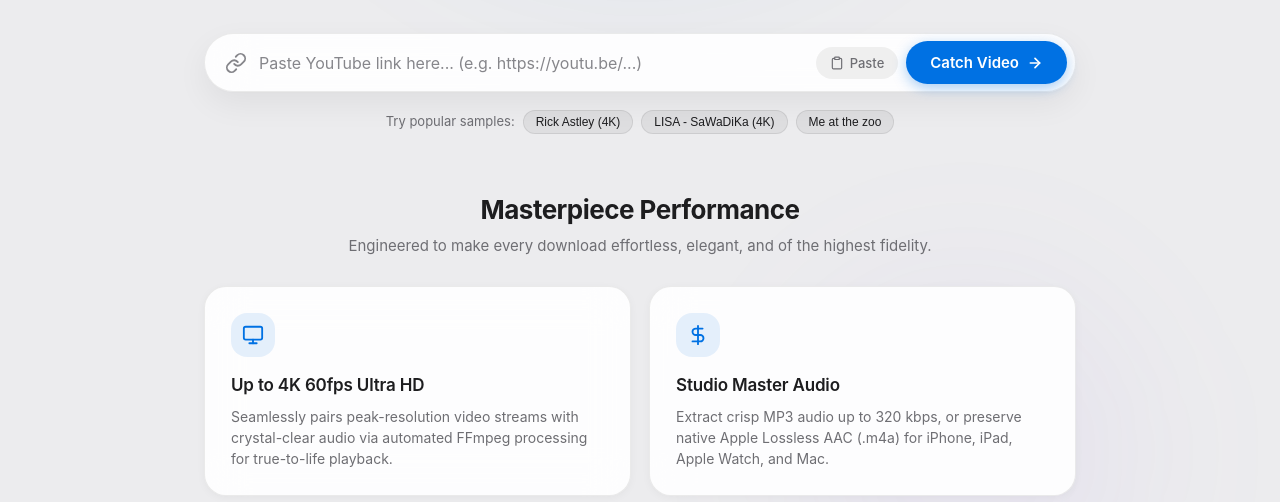
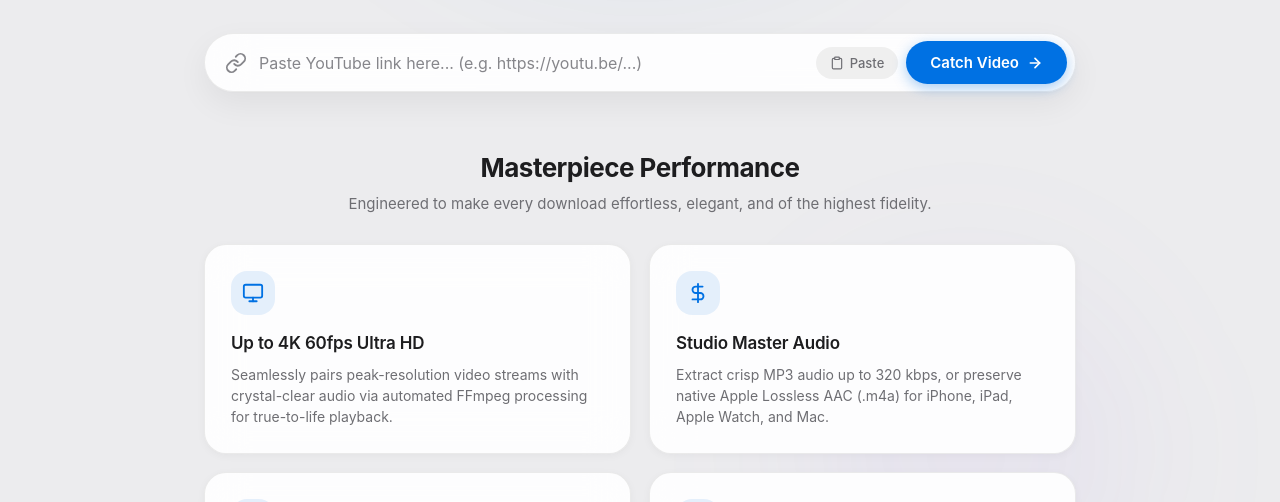
Before and after one commit to tonhonnnnn/CatchFromU, a website: page public/index.html in a window 1280 px wide. Shown: the part 298-800 px from the top of the page. Drawn offline with Linux system fonts and the light colour scheme.

Commit message:
Remove sample clips bar for a clean and ban-free interface

```diff
--- a/public/app.js
+++ b/public/app.js
@@ -48,7 +48,6 @@ document.addEventListener('DOMContentLoaded', () => {
   const txtHeroSubtitle = document.getElementById('txtHeroSubtitle');
   const txtPasteBtn = document.getElementById('txtPasteBtn');
   const txtCatchBtn = document.getElementById('txtCatchBtn');
-  const txtSamplesPrompt = document.getElementById('txtSamplesPrompt');
   const txtLoadingTitle = document.getElementById('txtLoadingTitle');
   const txtLoadingSubtitle = document.getElementById('txtLoadingSubtitle');
   const txtSegmentVideo = document.getElementById('txtSegmentVideo');
@@ -221,7 +220,6 @@ document.addEventListener('DOMContentLoaded', () => {
     pasteBtn.title = lang === 'en' ? 'Paste from clipboard' : 'วางจากคลิปบอร์ด';
     txtCatchBtn.textContent = t.catchBtn;
     clearBtn.title = lang === 'en' ? 'Clear' : 'ล้าง';
-    txtSamplesPrompt.textContent = t.samplesPrompt;
 
     txtLoadingTitle.textContent = t.loadingTitle;
     txtLoadingSubtitle.textContent = t.loadingSubtitle;
@@ -385,16 +383,6 @@ document.addEventListener('DOMContentLoaded', () => {
   catchBtn.addEventListener('click', (e) => {
     e.preventDefault();
     fetchVideoDetails();
-  });
-
-  // Quick Samples
-  document.querySelectorAll('.sample-chip').forEach(chip => {
-    chip.addEventListener('click', (e) => {
-      e.preventDefault();
-      urlInput.value = chip.dataset.url;
-      clearBtn.style.display = 'flex';
-      fetchVideoDetails();
-    });
   });
 
   // 4. Alerts
--- a/public/index.html
+++ b/public/index.html
@@ -98,14 +98,6 @@
           </button>
         </div>
       </div>
-    </div>
-
-    <!-- Quick Samples -->
-    <div class="samples-row">
-      <span id="txtSamplesPrompt">ลองทดสอบคลิปตัวอย่าง:</span>
-      <button type="button" class="sample-chip" data-url="https://www.youtube.com/watch?v=dQw4w9WgXcQ">Rick Astley (4K)</button>
-      <button type="button" class="sample-chip" data-url="https://youtu.be/FyS5dAywkEo">LISA - SaWaDiKa (4K)</button>
-      <button type="button" class="sample-chip" data-url="https://www.youtube.com/watch?v=jNQXAC9IVRw">Me at the zoo</button>
     </div>
 
     <!-- Alert / Error Toast -->
--- a/public/styles.css
+++ b/public/styles.css
@@ -281,7 +281,7 @@ body {
 
 /* Apple Search Capsule */
 .search-capsule-wrapper {
-  margin-bottom: 18px;
+  margin-bottom: 32px;
 }
 
 .search-capsule {
@@ -407,35 +407,6 @@ body {
   transform: none;
 }
 
-/* Quick Samples */
-.samples-row {
-  display: flex;
-  align-items: center;
-  justify-content: center;
-  flex-wrap: wrap;
-  gap: 8px;
-  margin-bottom: 36px;
-  font-size: 13px;
-  color: var(--text-muted);
-}
-
-.sample-chip {
-  background: var(--badge-bg);
-  border: 1px solid var(--border-subtle);
-  color: var(--text-main);
-  padding: 4px 12px;
-  border-radius: var(--radius-full);
-  cursor: pointer;
-  font-size: 12px;
-  font-weight: 500;
-  transition: all 0.2s ease;
-}
-
-.sample-chip:hover {
-  background: var(--accent-light);
-  border-color: var(--accent);
-  color: var(--accent);
-}
 
 /* Error Toast / Alert */
 .alert-box {
```
